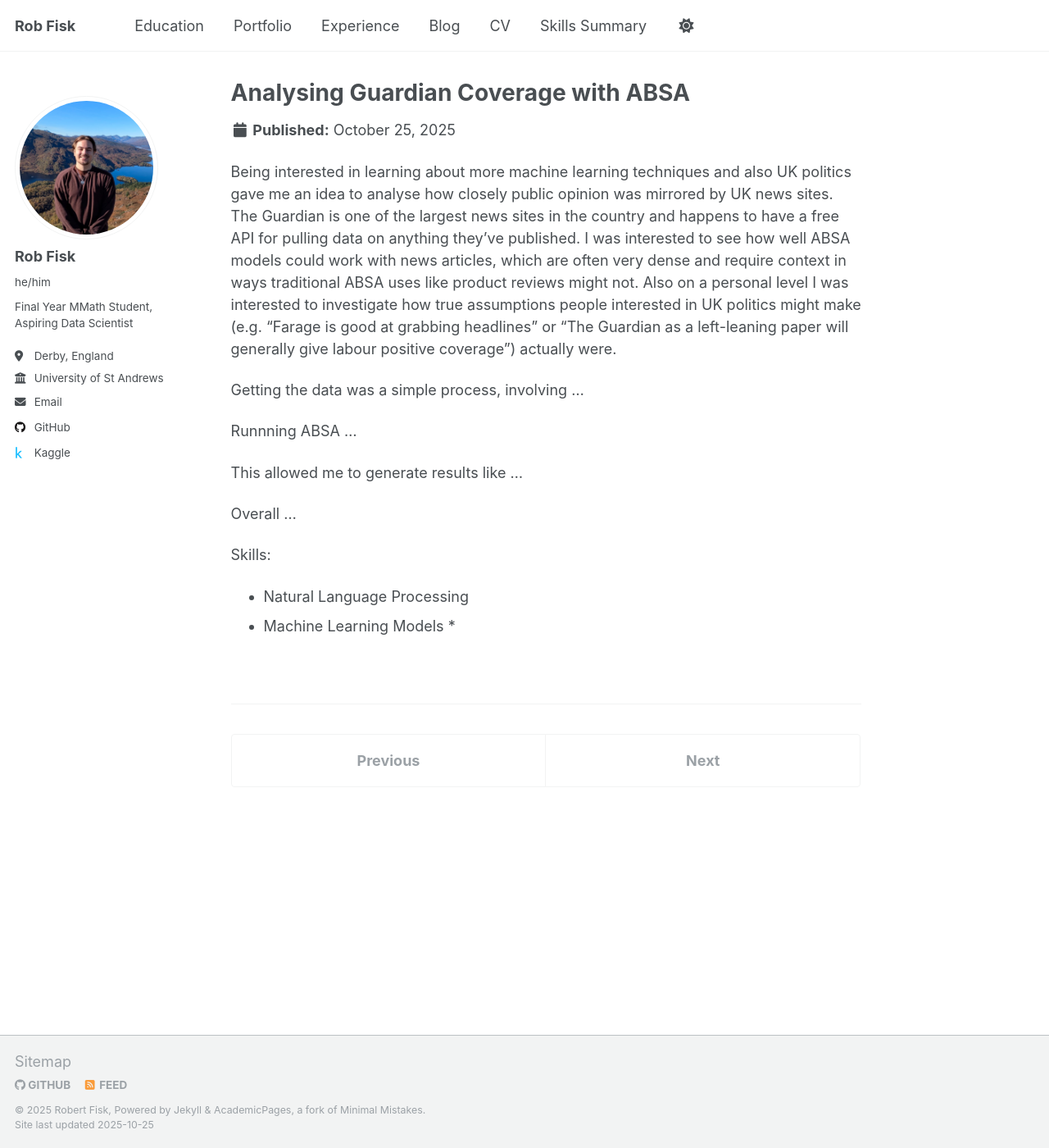
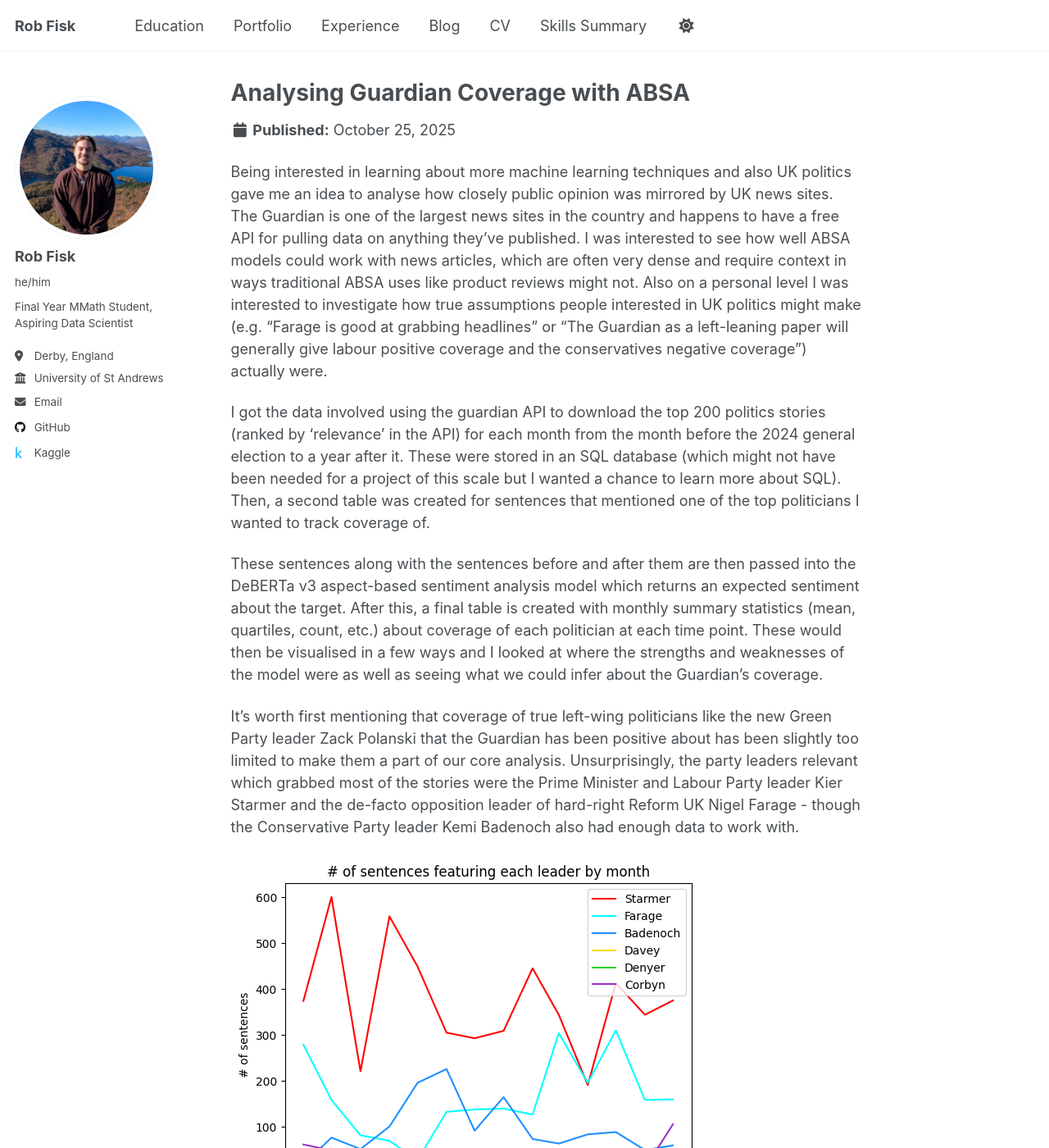
Before and after one commit to RobFisk/robfisk.github.io, a Jekyll site: the page built from _portfolio/ABSA-Guardian.md, in a window 1280 px wide and 1400 px high. Shown: the whole window at 82% size. Built offline with Jekyll 4.4.1, drawn with Linux system fonts in a browser that asks for light colours; a script that is not in the unit is left out; some of the changed text lies outside the part shown.

Commit message:
absa finished
going to read over what I've written then call it a day

```diff
--- a/_portfolio/ABSA-Guardian.md
+++ b/_portfolio/ABSA-Guardian.md
@@ -1,20 +1,33 @@
 ---
 title: "Analysing Guardian Coverage with ABSA"
-excerpt: "A personal project inspired by wanting to see what potential Aspect-Based Sentiment Analysis (ABSA) had for analysing News Coverage. The analysis I did looks at what trends have emerged in the past year in British politics, how the sentiment of Guardian coverage compares to public opinion and some strengths and weaknesses of ASBA <br/><img src='/images/1911_eda.png' height='300'>"
+excerpt: "A personal project inspired by wanting to see what potential Aspect-Based Sentiment Analysis (ABSA) had for analysing News Coverage. The analysis I did looks at what trends have emerged in the past year in British politics, how the sentiment of Guardian coverage compares to public opinion and some strengths and weaknesses of ASBA <br/><img src='/images/projects/guardianabsa/starmerpol.png' height='300'>"
 collection: portfolio
 ---
 
-Being interested in learning about more machine learning techniques and also UK politics gave me an idea to analyse how closely public opinion was mirrored by UK news sites. The Guardian is one of the largest news sites in the country and happens to have a free API for pulling data on anything they've published. I was interested to see how well ABSA models could work with news articles, which are often very dense and require context in ways traditional ABSA uses like product reviews might not. Also on a personal level I was interested to investigate how true assumptions people interested in UK politics might make (e.g. "Farage is good at grabbing headlines" or "The Guardian as a left-leaning paper will generally give labour positive coverage") actually were.
+Being interested in learning about more machine learning techniques and also UK politics gave me an idea to analyse how closely public opinion was mirrored by UK news sites. The Guardian is one of the largest news sites in the country and happens to have a free API for pulling data on anything they've published. I was interested to see how well ABSA models could work with news articles, which are often very dense and require context in ways traditional ABSA uses like product reviews might not. Also on a personal level I was interested to investigate how true assumptions people interested in UK politics might make (e.g. "Farage is good at grabbing headlines" or "The Guardian as a left-leaning paper will generally give labour positive coverage and the conservatives negative coverage") actually were.
 
-Getting the data was a simple process, involving ...
+I got the data involved using the guardian API to download the top 200 politics stories (ranked by 'relevance' in the API) for each month from the month before the 2024 general election to a year after it. These were stored in an SQL database (which might not have been needed for a project of this scale but I wanted a chance to learn more about SQL). Then, a second table was created for sentences that mentioned one of the top politicians I wanted to track coverage of.
 
-Runnning ABSA ...
+These sentences along with the sentences before and after them are then passed into the DeBERTa v3 aspect-based sentiment analysis model which returns an expected sentiment about the target. After this, a final table is created with monthly summary statistics (mean, quartiles, count, etc.) about coverage of each politician at each time point. These would then be visualised in a few ways and I looked at where the strengths and weaknesses of the model were as well as seeing what we could infer about the Guardian's coverage.
 
-This allowed me to generate results like ...
+It's worth first mentioning that coverage of true left-wing politicians like the new Green Party leader Zack Polanski that the Guardian has been positive about has been slightly too limited to make them a part of our core analysis. Unsurprisingly, the party leaders relevant which grabbed most of the stories were the Prime Minister and Labour Party leader Kier Starmer and the de-facto opposition leader of hard-right Reform UK Nigel Farage - though the Conservative Party leader Kemi Badenoch also had enough data to work with.
 
-Overall ...
+<img src='/images/projects/guardianabsa/counts.png' height='200'>
+
+By comparing the sentiment of coverage to polling from YouGov about these three political leaders, we can show the relationship between (an estimate of) sentiment of Guardian coverage to public opinion polling in each month. As seen below, this does demonstrate that Starmer tends to get the most positive coverage of the three and that the Guardian has reported below the polarity of the right-wing party leaders. However, it's important to remember that opinion 'polarity' simply indicates the percentages of people who approve/disapprove of each leader so for figures like Farage (who tends to be seen either massively positively by a fanbase who support his views on things like immigration, or massively negatively by groups like Stand Up to Racism UK) this 'polarity' might not capture the whole picture. Additionally, the coverage is hugely varied with greatly different upper and lower quartiles. This is just one of the flaws in this method of analysis.
+
+<img src='/images/projects/guardianabsa/coverage.png'>
+
+Asking a model to understand how a whole news site represents a person from snippets of articles will always be difficult, though there were some issues with the model specifically I'd like to discuss that came up when looking at some of the most strongly positive and negatively flagged sentences. P
+- Perhaps because of a lack of political understanding, sentences like this were could be flagged as strongly positive. "CapitalHQ has taken on the work without payment, and its services have been given to Farage free. However, Farage does not register CapitalHQ’s services on the MPs’ register of interests as a benefit in kind – nor the fact that CapitalHQ settled a $3,531.10 hotel bill for him at the Hilton Garden Inn Milwaukee during the Republican National Convention, which ran from 14 to 19 July" (October 2024). This is clearly meant to point out that Farage may have vested interests when it comes to the UK's relationship to the US and to expose potential corruption in not fully listing expenses. It seems likely that the model treats getting a free thing as good, so a specific model trained on political news could potentially improve on DeBERTa as a base.
+- In a more broad context, the model couldn't pick up well on sarcasm. Take the following sentence about Starmer as an example. "The west was dying on its feet because of the rise of neo-Marxist philosophies. Joe Biden, Rishi Sunak, Keir Starmer, and Emmanuel Macron were all part of a communist conspiracy. It would be news to them." (December 2024). It is clear to a read that author is mocking former prime minister Liz Truss' claims of a grand communist conspiracy yet this is flagged as havign a strongly negative opinion on Starmer.
+- There were also issues sometimes with an incorrect subject, though this might partly be something I could improve on in my NLP techniques. An example was "A scattergun approach of “Labour’s job tax”, business confidence and low growth. To which every Starmer answer is exactly the same. You broke the economy." which describes Badenoch's performance at PMQs in a negative light but is flagged as a negative sentence about Starmer.
+
+Overall, while I think there isn't too much to read into in the findings without a more sophisticated model, it was still nice to show that the expected bias/preference in Guardian coverage did exist through ABSA and I've taken a lot of useful skills from the project.
 
 Skills:
  * Natural Language Processing
+ * SQL
+ * Python
  * Machine Learning Models
- *
+ * Data Analysis
```
Also changed, not shown: images/projects/guardianabsa/counts.png (added), images/projects/guardianabsa/coverage.png (added), images/projects/guardianabsa/starmerpol.png (added).
